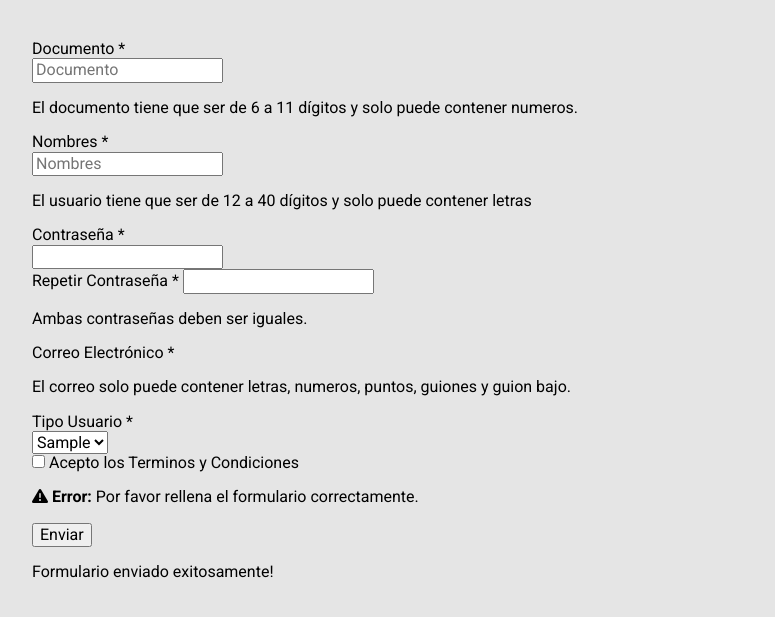
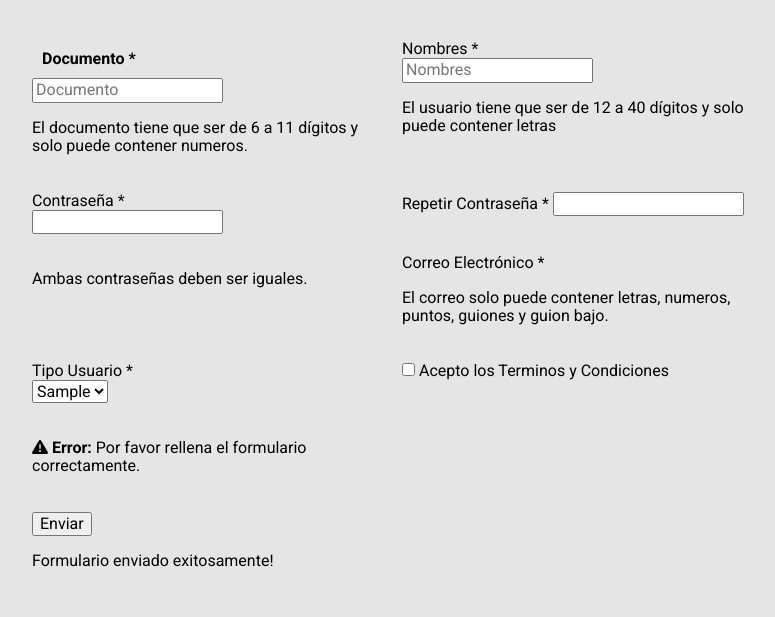
Before and after one commit to esquivel7809/java_exercise, a PHP site: page /crear_usu.php in a window 1280 px wide. Shown: the top 617 px of the page, without its empty margins (248-1023 px from the left). Run offline with PHP 8.4, Linux system fonts and the light colour scheme; tables that the repository leaves empty or names only in its code hold one stand-in row (values such as "Sample post"); some libraries are stand-ins or nearby versions.

Commit message:
prueba 1

```diff
--- a/crear_usu.php
+++ b/crear_usu.php
@@ -21,13 +21,13 @@
 
 <body>
    <main>
-        <form  method="POST" autocomplete="off" class="" id="formulario">
+        <form  method="POST" autocomplete="off" class="formulario" id="formulario">
 
 
                 <!-- div para capturar el documento -->
 
                 <div class="" id="grupo__usuario">
-                    <label for="usuario" class="">Documento *</label>
+                    <label for="usuario" class="formulario__label">Documento *</label>
                         <div class="">
                             <input type="text" class="" name="usuario" id="usuario" placeholder="Documento">
                             <i class="formulario__validacion-estado fas fa-times-circle"></i>
@@ -38,7 +38,7 @@
 
                 <!-- div para capturar el nombre -->
 
-                <div class="" id="grupo__nombre">
+                <div class="formulario__grupo-input" id="grupo__nombre">
                     <label for="nombre" class="">Nombres *</label>
                         <div class="">
                             <input type="text" class="" onkeyup="mayus(this);" name="nombre" id="nombre" placeholder="Nombres">
```
